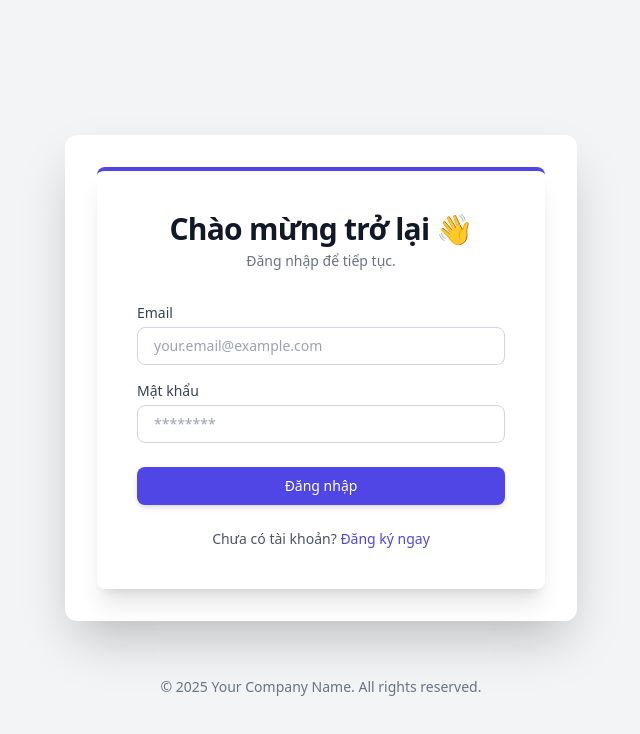
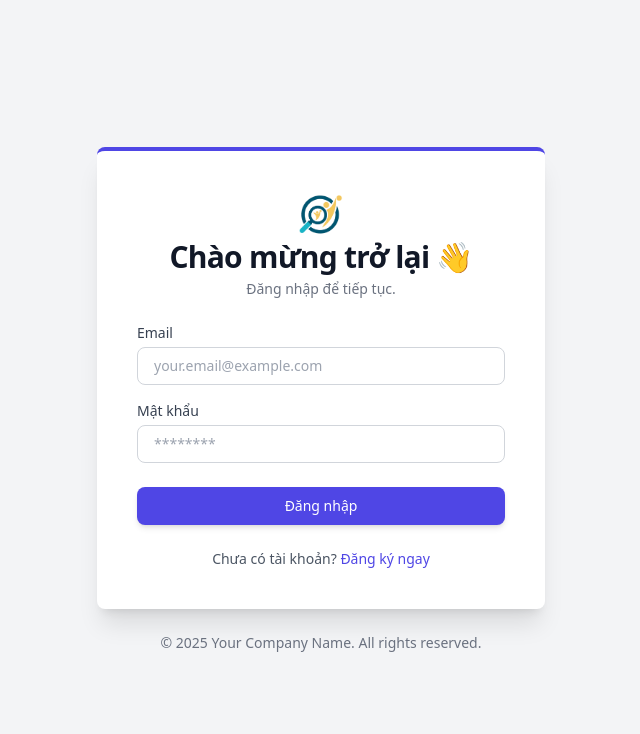
Before and after one commit to baolinh-dev/jonmate-fe, a React (Create React App) app: page /login in a window 1280 px wide. Shown: the top 734 px of the page, without its empty margins (319-959 px from the left). Built offline with nearby package versions, Linux system fonts and the light colour scheme; no server answers.

Commit message:
fix login and register interface

```diff
--- a/src/layouts/AuthLayout.jsx
+++ b/src/layouts/AuthLayout.jsx
@@ -16,17 +16,7 @@ const AuthLayout = ({ children }) => {
     <div className="flex flex-col items-center justify-center min-h-screen
                     bg-gray-100 dark:bg-gray-900 overflow-y-auto p-4 sm:p-6 transition-colors duration-300">
 
-      {/* Container Chính (Card/Box) */}
-      <div className="w-full max-w-sm sm:max-w-md lg:max-w-lg
-                      p-0 sm:p-4 lg:p-8
-                      bg-white dark:bg-gray-800
-                      rounded-xl shadow-2xl dark:shadow-2xl-dark
-                      my-8"> {/* Thêm margin y để nó không bị dính vào mép trên/dưới */}
-
-        {/* Nội dung Auth Form */}
-        {children}
-
-      </div>
+      {children}
 
       {/* 3. Thêm Footer/Branding nhỏ cho tính chuyên nghiệp */}
       <footer className="mt-6 text-center text-sm text-gray-500 dark:text-gray-400">
--- a/src/pages/Login.jsx
+++ b/src/pages/Login.jsx
@@ -52,8 +52,10 @@ const LoginContent = () => {
             onSubmit={handleSubmit}
             className="bg-white p-8 md:p-10 rounded-lg shadow-xl w-full max-w-md border-t-4 border-indigo-600 transform hover:scale-[1.01] transition duration-300"
         >
-            <div className="text-center mb-8">
-
+            <div className="text-center">
+                <LogoIcon className="mx-auto h-12 w-12 text-indigo-600" asLink={false} />
+            </div>
+            <div className="mb-6 text-center">
                 <h2 className="text-3xl font-extrabold text-gray-900 tracking-tight">
                     Chào mừng trở lại 👋
                 </h2>
--- a/src/pages/Register.jsx
+++ b/src/pages/Register.jsx
@@ -3,6 +3,7 @@ import { useNavigate } from 'react-router-dom';
 import api from '../api/api';
 import { useAuth } from '../context/AuthContext';
 import AuthLayout from '../layouts/AuthLayout';
+import LogoIcon from '../components/Logo';
 
 const RegisterContent = () => {
   const { loadUser } = useAuth();
@@ -59,6 +60,9 @@ const RegisterContent = () => {
       onSubmit={handleSubmit}
       className="bg-white p-8 md:p-10 rounded-lg shadow-xl w-full max-w-md border-t-4 border-green-600 transform hover:scale-[1.01] transition duration-300"
     >
+      <div className="text-center">
+        <LogoIcon className="mx-auto h-12 w-12 text-indigo-600" asLink={false} />
+      </div>
       <div className="text-center mb-8">
         <h2 className="text-3xl font-extrabold text-gray-900 tracking-tight">
           Tạo tài khoản mới 🎉
```
Lines whose indentation alone changed are shown as unchanged.
